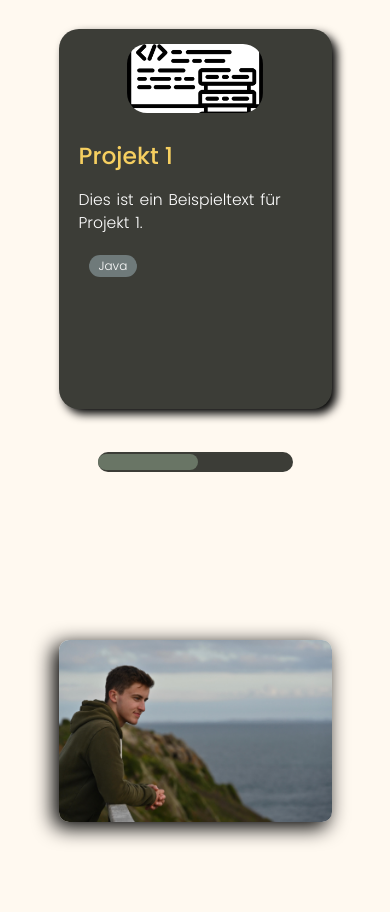
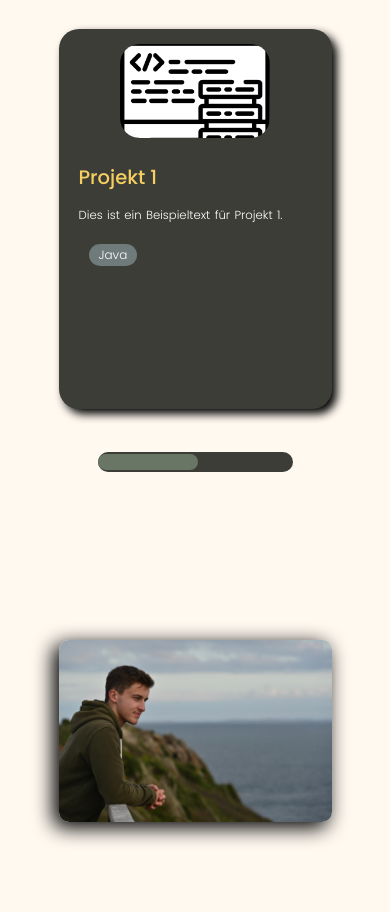
Before and after one commit to IM23a-buerkim/mein_portfolio, a Next.js app: page / in a window 390 px wide. Shown: the part 1000-1912 px from the top of the page. Built offline with nearby package versions, Linux system fonts and the light colour scheme.

Commit message:
änderungen 08.05

```diff
--- a/src/app/mainstyle.css
+++ b/src/app/mainstyle.css
@@ -137,7 +137,7 @@ main {
     text-align: center;
 }
 
-@media screen and (max-width: 1400px) {
+@media screen and (max-width: 600px) {
     #ueber {
         flex-direction: column;
         margin: 13vh 0 15vh 0;
--- a/src/app/projekte_style.css
+++ b/src/app/projekte_style.css
@@ -158,7 +158,10 @@
     background: #F6CF60;
 }
 
-@media screen and (max-width: 1400px) {
+@media screen and (max-width: 600px) {
+    #projekte {
+        padding: 10vh 0;
+    }
     #projekte {
         padding: 10vh 0;
     }
@@ -199,8 +202,8 @@
     }
 
     .projekt_icon {
-        width: 50%;
-        height: 100px;
+        width: 150px;
+        height: 150px;
         margin: 15px 0;
         background-size: cover;
         background-position: center;
@@ -215,14 +218,14 @@
     }
 
     .projekt_titel {
-        font-size: 6vw;
+        font-size: 5vw;
         font-weight: var(--medium);
         color: #F6CF60;
         margin: 0 0 0 0;
     }
 
     .projekt_text {
-        font-size: 4vw;
+        font-size: 3vw;
         font-weight: var(--light);
         color: white;
         word-spacing: 0.1em;
--- a/src/app/styles.css
+++ b/src/app/styles.css
@@ -201,7 +201,7 @@
     width: 25vw;
 }
 
-@media screen and (max-width: 1400px) {
+@media screen and (max-width: 600px) {
     #img_landschaft {
         height: 90.9vh;
     }
--- a/src/app/variables.css
+++ b/src/app/variables.css
@@ -11,4 +11,5 @@
     --titel: 3.5vw;
     --titel_handy: 10vw;
     --scrollbar-width: 30vw;
+    --max-width: 600px;
 }
```
